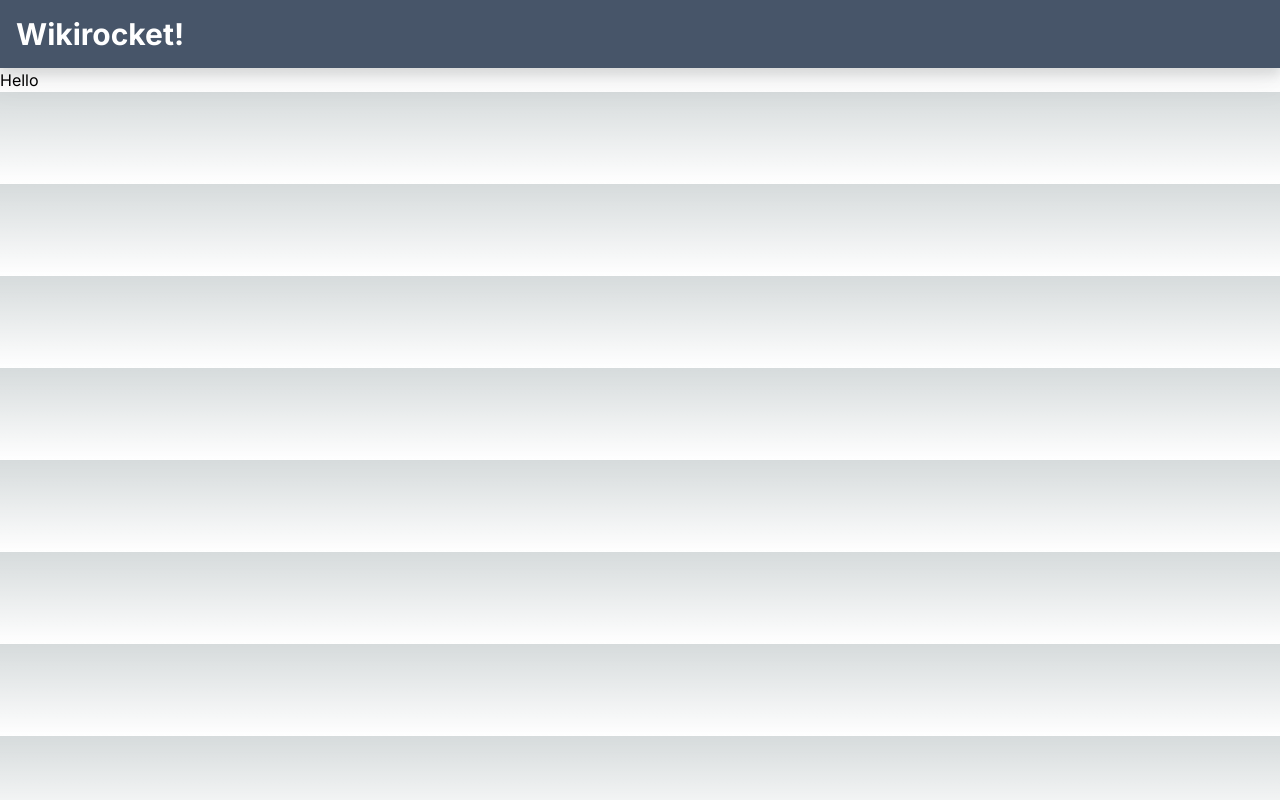
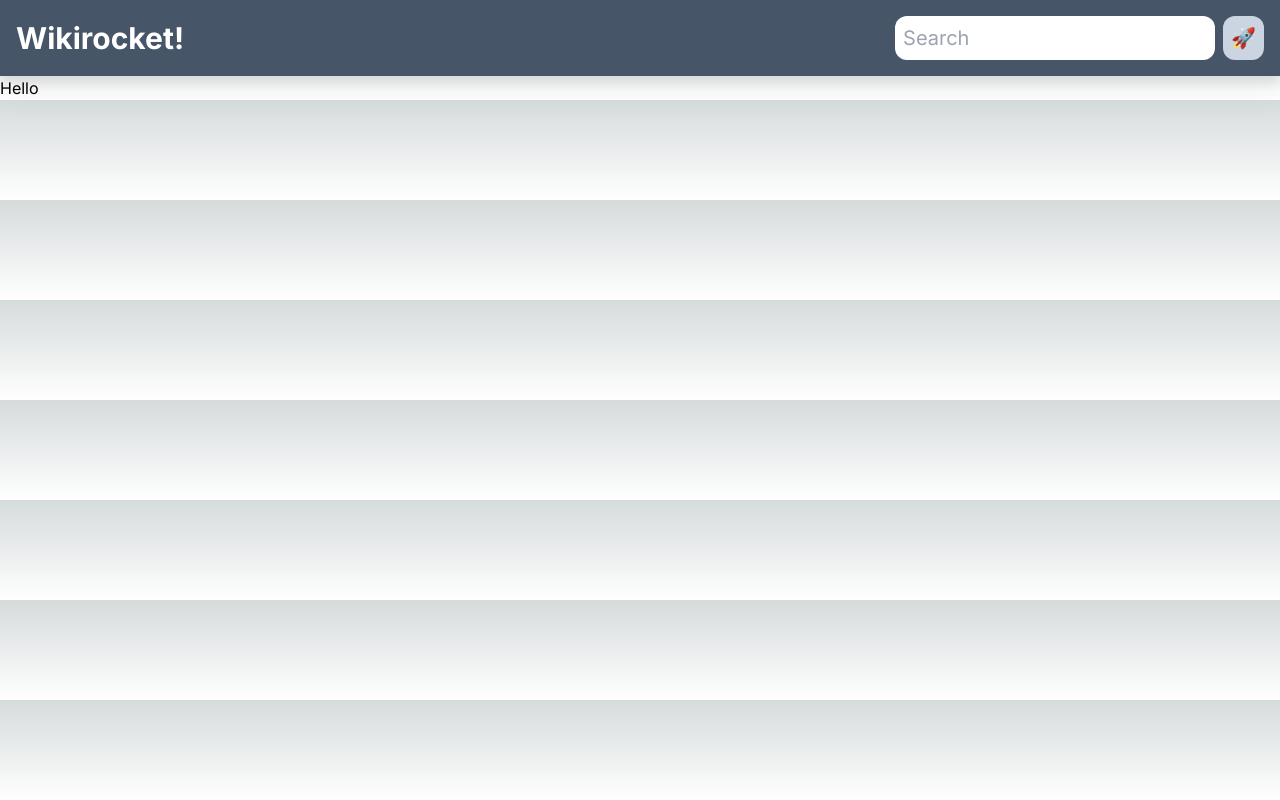
Before and after one commit to Philippe35507/dave-wikirocket, a Next.js app: page / in a window 1280 px wide. Built offline with nearby package versions, Linux system fonts and the light colour scheme.

Commit message:
Search.tsx Client

```diff
--- a/app/components/NavBar.tsx
+++ b/app/components/NavBar.tsx
@@ -1,4 +1,5 @@
 import Link from "next/link";
+import Search from "./Search";
 
 export default function NavBar() {
   return (
@@ -6,6 +7,7 @@
       <h1 className="text-3xl font-bold text-white grid place-content-center mb-2 md:mb-0">
         <Link href="/">Wikirocket!</Link>
       </h1>
+      <Search />
     </nav>
   );
 }
--- /dev/null
+++ b/app/components/Search.tsx
@@ -0,0 +1,32 @@
+"use client";
+
+import { useState, FormEvent } from "react";
+import { useRouter } from "next/navigation";
+
+export default function Search() {
+  const [search, setSearch] = useState("");
+  const router = useRouter();
+
+  const handleSubmit = async (e: FormEvent<HTMLFormElement>) => {
+    e.preventDefault();
+    setSearch("");
+    router.push("/${search}/");
+  };
+  return (
+    <form
+      className="w-50 flex justify-center md:justify-between"
+      onSubmit={handleSubmit}
+    >
+      <input
+        type="text"
+        value={search}
+        onChange={(e) => setSearch(e.target.value)}
+        className="bg-white p-2 w-80 text-xl rounded-xl"
+        placeholder="Search"
+      />
+      <button className="p-2 text-xl rounded-xl bg-slate-300 ml-2 font-bold">
+        🚀
+      </button>
+    </form>
+  );
+}
```
